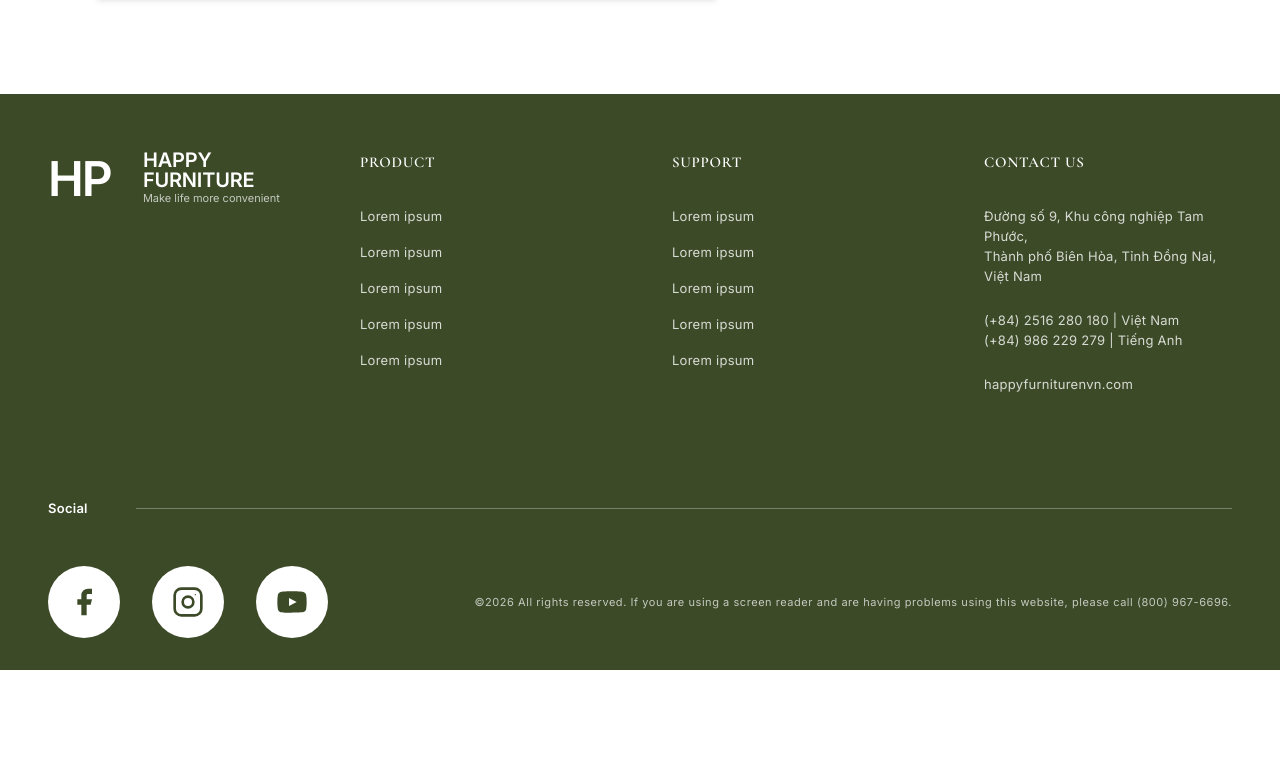
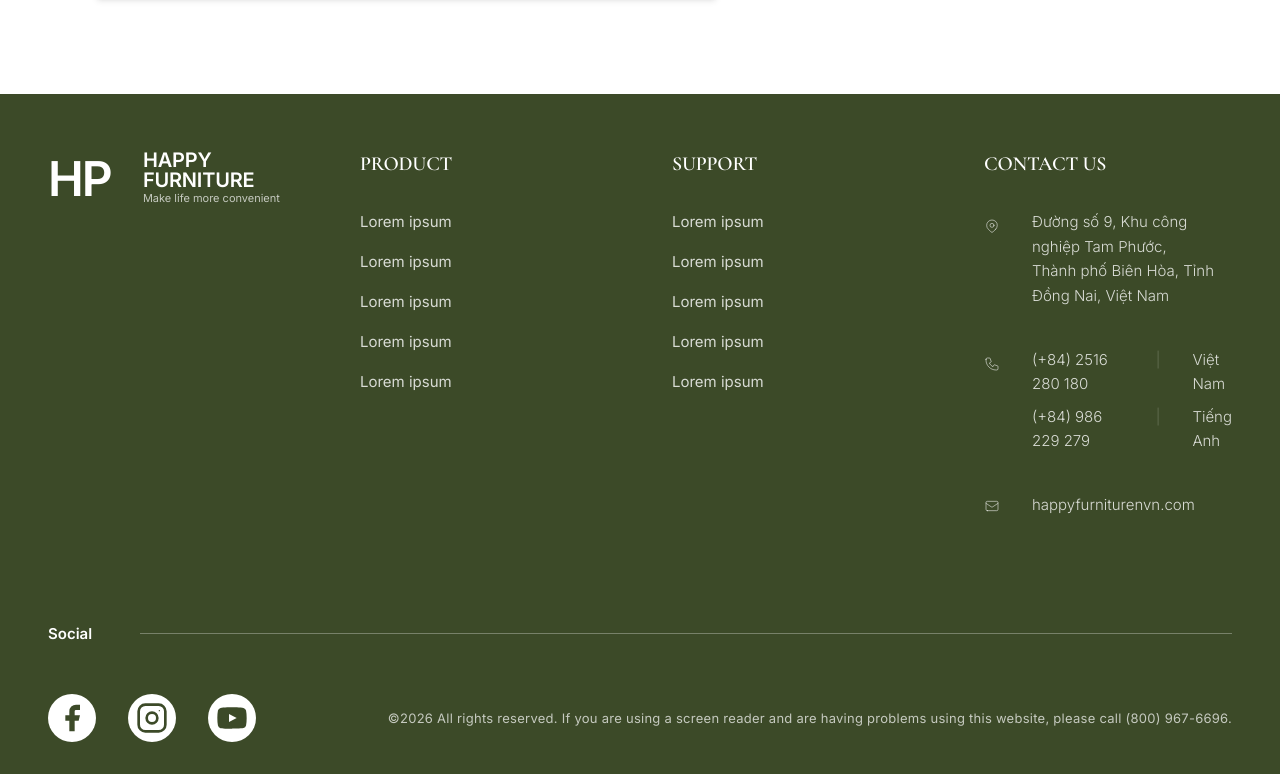
Before and after one commit to devbaoo/HappyFurniture, a React (Vite) app: page / in a window 1280 px wide. Shown: the part 6669-7443 px from the top of the page. Before the commit the page ends 7339 px from the top, so only its background shows below. Built offline with nearby package versions, Linux system fonts and the light colour scheme.

Commit message:
update UI footer

```diff
--- a/src/components/layout/Footer.jsx
+++ b/src/components/layout/Footer.jsx
@@ -43,8 +43,8 @@ const Footer = () => {
 
                     {/* PRODUCT */}
                     <div>
-                        <h3 className="font-semibold mb-4">PRODUCT</h3>
-                        <ul className="space-y-2 text-sm text-white/80">
+                        <h3 className="font-semibold mb-4 text-lg">PRODUCT</h3>
+                        <ul className="space-y-2 text-base text-white/80">
                             {footerLinks.Product.map((link, index) => (
                                 <li key={index}>{link}</li>
                             ))}
@@ -53,8 +53,8 @@ const Footer = () => {
 
                     {/* SUPPORT */}
                     <div>
-                        <h3 className="font-semibold mb-4">SUPPORT</h3>
-                        <ul className="space-y-2 text-sm text-white/80">
+                        <h3 className="font-semibold mb-4 text-lg">SUPPORT</h3>
+                        <ul className="space-y-2 text-base text-white/80">
                             {footerLinks.Support.map((link, index) => (
                                 <li key={index}>{link}</li>
                             ))}
@@ -63,21 +63,42 @@ const Footer = () => {
 
                     {/* CONTACT */}
                     <div>
-                        <h3 className="font-semibold mb-4">CONTACT US</h3>
+                        <h3 className="font-semibold mb-4 text-lg">CONTACT US</h3>
 
-                        <div className="space-y-3 text-sm text-white/80">
+                        <div className="space-y-5 text-base text-white/80 leading-relaxed font-light">
 
-                            <p>
-                                Đường số 9, Khu công nghiệp Tam Phước,<br />
-                                Thành phố Biên Hòa, Tỉnh Đồng Nai, Việt Nam
-                            </p>
+                            <div className="flex gap-4">
+                                <svg className="w-2 h-2 shrink-0 mt-1" fill="none" stroke="currentColor" viewBox="0 0 24 24" xmlns="http://www.w3.org/2000/svg">
+                                    <path strokeLinecap="round" strokeLinejoin="round" strokeWidth={1} d="M15 11a3 3 0 11-6 0 3 3 0 016 0z" />
+                                    <path strokeLinecap="round" strokeLinejoin="round" strokeWidth={1} d="M17.657 16.657L13.414 20.9a1.998 1.998 0 01-2.827 0l-4.243-4.243a8 8 0 1111.314 0z" />
+                                </svg>
+                                <p>
+                                    Đường số 9, Khu công nghiệp Tam Phước,<br />
+                                    Thành phố Biên Hòa, Tỉnh Đồng Nai, Việt Nam
+                                </p>
+                            </div>
 
-                            <p>
-                                (+84) 2516 280 180 | Việt Nam <br />
-                                (+84) 986 229 279 | Tiếng Anh
-                            </p>
+                            <div className="flex gap-4">
+                                <svg className="w-2 h-2 shrink-0 mt-1" fill="none" stroke="currentColor" viewBox="0 0 24 24" xmlns="http://www.w3.org/2000/svg">
+                                    <path strokeLinecap="round" strokeLinejoin="round" strokeWidth={1} d="M3 5a2 2 0 012-2h3.28a1 1 0 01.948.684l1.498 4.493a1 1 0 01-.502 1.21l-2.257 1.13a11.042 11.042 0 005.516 5.516l1.13-2.257a1 1 0 011.21-.502l4.493 1.498a1 1 0 01.684.949V19a2 2 0 01-2 2h-1C9.716 21 3 14.284 3 6V5z" />
+                                </svg>
+                                <div className="grid grid-cols-[auto_auto_1fr] gap-x-4 gap-y-1">
+                                    <span>(+84) 2516 280 180</span>
+                                    <span className="text-white/20">|</span>
+                                    <span>Việt Nam</span>
 
-                            <p>happyfurniturenvn.com</p>
+                                    <span>(+84) 986 229 279</span>
+                                    <span className="text-white/20">|</span>
+                                    <span>Tiếng Anh</span>
+                                </div>
+                            </div>
+
+                            <div className="flex gap-4 items-center">
+                                <svg className="w-2 h-2 shrink-0" fill="none" stroke="currentColor" viewBox="0 0 24 24" xmlns="http://www.w3.org/2000/svg">
+                                    <path strokeLinecap="round" strokeLinejoin="round" strokeWidth={1} d="M3 8l7.89 5.26a2 2 0 002.22 0L21 8M5 19h14a2 2 0 002-2V7a2 2 0 00-2-2H5a2 2 0 00-2 2v10a2 2 0 002 2z" />
+                                </svg>
+                                <p>happyfurniturenvn.com</p>
+                            </div>
 
                         </div>
                     </div>
@@ -88,7 +109,7 @@ const Footer = () => {
                 <div className="mt-6 pb-4">
 
                     <div className="flex items-center gap-6 mb-6">
-                        <span className="text-sm font-semibold">Social</span>
+                        <span className="text-base font-semibold">Social</span>
                         <div className="flex-1 h-px bg-white/30"></div>
                     </div>
 
@@ -99,7 +120,7 @@ const Footer = () => {
 
                             {/* Facebook */}
                             <a href="https://facebook.com" target="_blank" rel="noopener noreferrer" aria-label="Facebook"
-                                className="w-9 h-9 bg-white rounded-full flex items-center justify-center hover:bg-white/80 transition-colors">
+                                className="w-6 h-6 bg-white rounded-full flex items-center justify-center hover:bg-white/80 transition-colors">
                                 <svg className="w-4 h-4" viewBox="0 0 24 24" fill="#3c4a28">
                                     <path d="M18 2h-3a5 5 0 0 0-5 5v3H7v4h3v8h4v-8h3l1-4h-4V7a1 1 0 0 1 1-1h3z" />
                                 </svg>
@@ -107,7 +128,7 @@ const Footer = () => {
 
                             {/* Instagram */}
                             <a href="https://instagram.com" target="_blank" rel="noopener noreferrer" aria-label="Instagram"
-                                className="w-9 h-9 bg-white rounded-full flex items-center justify-center hover:bg-white/80 transition-colors">
+                                className="w-6 h-6 bg-white rounded-full flex items-center justify-center hover:bg-white/80 transition-colors">
                                 <svg className="w-4 h-4" viewBox="0 0 24 24" fill="none" stroke="#3c4a28" strokeWidth="2" strokeLinecap="round" strokeLinejoin="round">
                                     <rect x="2" y="2" width="20" height="20" rx="5" ry="5" />
                                     <circle cx="12" cy="12" r="4" />
@@ -117,7 +138,7 @@ const Footer = () => {
 
                             {/* YouTube */}
                             <a href="https://youtube.com" target="_blank" rel="noopener noreferrer" aria-label="YouTube"
-                                className="w-9 h-9 bg-white rounded-full flex items-center justify-center hover:bg-white/80 transition-colors">
+                                className="w-6 h-6 bg-white rounded-full flex items-center justify-center hover:bg-white/80 transition-colors">
                                 <svg className="w-4 h-4" viewBox="0 0 24 24" fill="#3c4a28">
                                     <path d="M22.54 6.42a2.78 2.78 0 0 0-1.95-1.96C18.88 4 12 4 12 4s-6.88 0-8.59.46A2.78 2.78 0 0 0 1.46 6.42 29 29 0 0 0 1 12a29 29 0 0 0 .46 5.58A2.78 2.78 0 0 0 3.41 19.6C5.12 20 12 20 12 20s6.88 0 8.59-.46a2.78 2.78 0 0 0 1.95-1.95A29 29 0 0 0 23 12a29 29 0 0 0-.46-5.58z" />
                                     <polygon points="9.75 15.02 15.5 12 9.75 8.98 9.75 15.02" fill="white" />
@@ -127,7 +148,7 @@ const Footer = () => {
                         </div>
 
                         {/* COPYRIGHT */}
-                        <p className="text-xs text-white/70 text-right whitespace-nowrap">
+                        <p className="text-sm text-white/70 text-right whitespace-nowrap">
                             ©2026 All rights reserved. If you are using a screen reader and are having problems using this website, please call (800) 967-6696.
                         </p>
 
```
